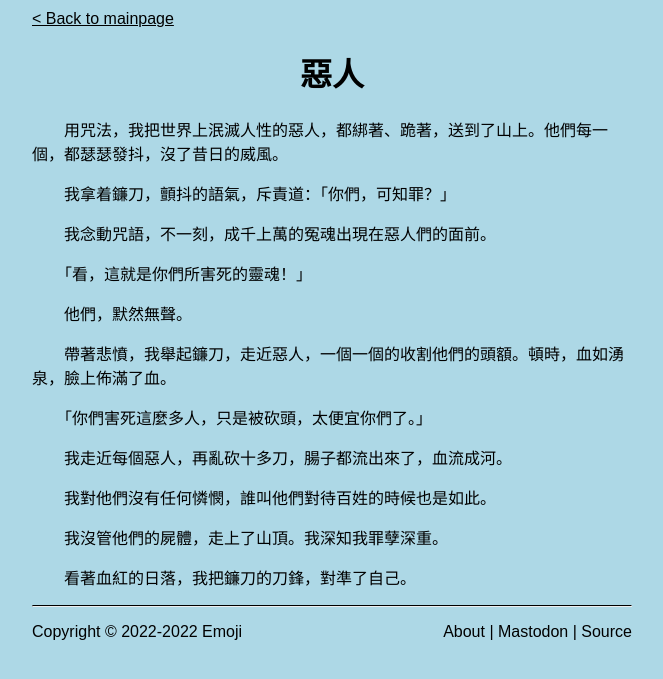
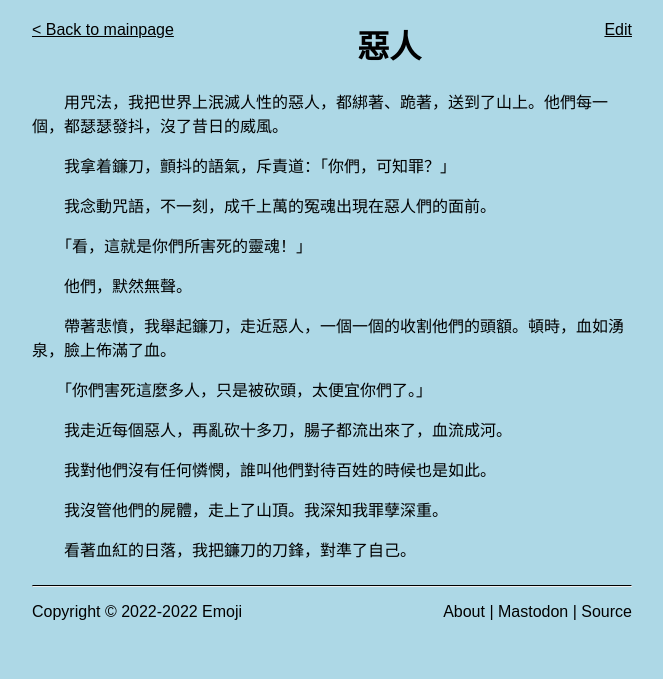
Before and after one commit to Emojigit/emojigit.github.io, a Jekyll site: the page built from _posts/2022-11-09-惡人.md, in a window 1280 px wide. Shown: the top 679 px of the page, without its empty margins (308-971 px from the left). Built offline with Jekyll 4.4.1, drawn with Linux system fonts in a browser that asks for light colours; comment, search, counter and statistics services are not loaded.

Commit message:
edit btn

```diff
--- a/_includes/navigation.html
+++ b/_includes/navigation.html
@@ -1,3 +1,3 @@
 <span class="bottom-nav">
-    {% for item in site.data.navigation %}<a href="{{ item.link }}" class="nav-item {% if page.url == item.link %}nav-current{% endif %}"{% if item.custom %} {{ item.custom }}{% endif %}>{{ item.name }}</a>{% endfor %}
+    {% for item in site.data.navigation %}<a href="{{ item.link }}" class="nav-item{% if page.url == item.link %} nav-current{% endif %}"{% if item.custom %} {{ item.custom }}{% endif %}>{{ item.name }}</a>{% endfor %}
 </span>
--- a/_layouts/blog.html
+++ b/_layouts/blog.html
@@ -2,7 +2,9 @@
 layout: default
 ---
 <div class="blog blog-{% if page.type %}{{ page.type }}{% else %}default{% endif %}">
-<div style="margin-top:10px"><a href="/">&lt; Back to mainpage</a></div>
+<div style="margin-top:10px;position:relative">
+    <div style="float:left;" id="back"><a href="/">&lt; Back to mainpage</a></div></div>
+    <div style="float:right" id="edit"><a href="https://github.com/Emojigit/emojigit.github.io/edit/master/{{ page.path }}">Edit</a></div>
 <h1>{{ page.title }}</h1>
 <div id="blogContent">{{ content }}</div>
 {% if page.discuss %}<script src="https://giscus.app/client.js"
```
Also changed, not shown: other parts of _layouts/blog.html (+1 -1 lines).
